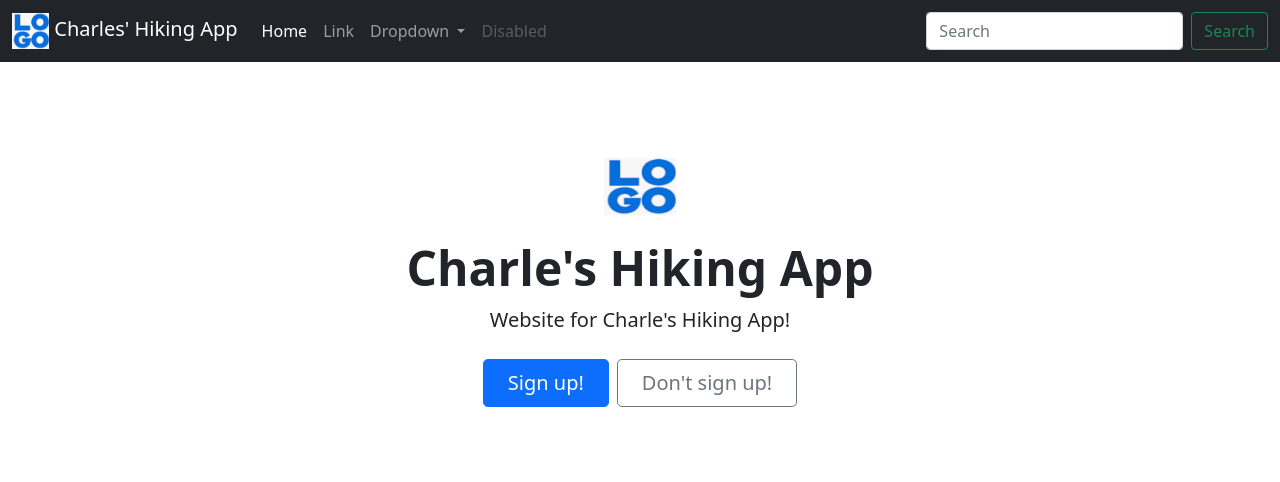
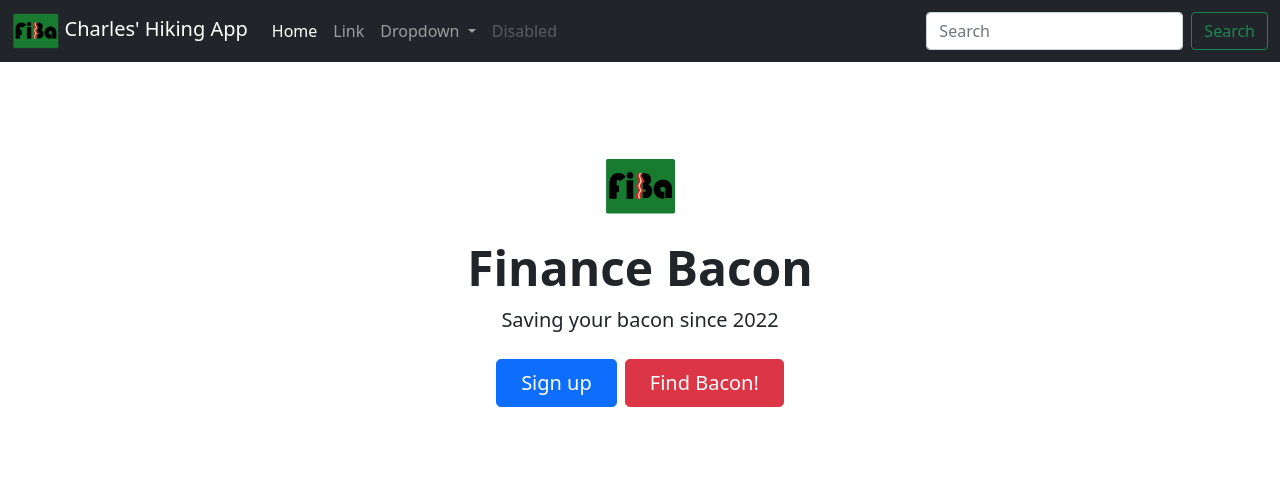
Before and after one commit to nathanb1357/finance-bacon-2022, a plain HTML site: page index.html in a window 1280 px wide. Shown: the top 482 px of the page. Drawn offline with nearby package versions, Linux system fonts and the light colour scheme; a script that the page names is missing.

Commit message:
Updated index.html's Welcome and Logos. Added FiBa image assets

```diff
--- a/index.html
+++ b/index.html
@@ -35,7 +35,7 @@
         <nav class="navbar navbar-expand-lg navbar-dark bg-dark">
         <div class="container-fluid">
           <a class="navbar-brand" href="#">
-            <img src="./images/image.jpg" height="36">
+            <img src="./images/FiBa_logo_app.png" height="36">
             Charles' Hiking App
         </a>
           <button class="navbar-toggler" type="button" data-bs-toggle="collapse" data-bs-target="#navbarSupportedContent" aria-controls="navbarSupportedContent" aria-expanded="false" aria-label="Toggle navigation">
@@ -73,13 +73,13 @@
       </nav>
 
       <div class="px-4 py-5 my-5 text-center">
-        <img class="d-block mx-auto mb-4" src="./images/image.jpg" alt="" width="72" height="57">
-        <h1 class="display-5 fw-bold">Charle's Hiking App</h1>
+        <img class="d-block mx-auto mb-4" src="./images/FiBa_logo_app.png" alt="" width="72" height="57">
+        <h1 class="display-5 fw-bold">Finance Bacon</h1>
         <div class="col-lg-6 mx-auto">
-          <p class="lead mb-4">Website for Charle's Hiking App!</p>
+          <p class="lead mb-4">Saving your bacon since 2022</p>
           <div class="d-grid gap-2 d-sm-flex justify-content-sm-center">
-            <button type="button" class="btn btn-primary btn-lg px-4 gap-3">Sign up!</button>
-            <button type="button" class="btn btn-outline-secondary btn-lg px-4">Don't sign up!</button>
+            <button type="button" class="btn btn-primary btn-lg px-4 gap-3">Sign up</button>
+            <button type="button" class="btn btn-danger btn-lg px-4">Find Bacon!</button>
           </div>
         </div>
       </div>
```
Also changed, not shown: images/FiBa_logo.png (added), images/FiBa_logo_app.png (added), images/FiBa_logo_greenbg.png (added).
